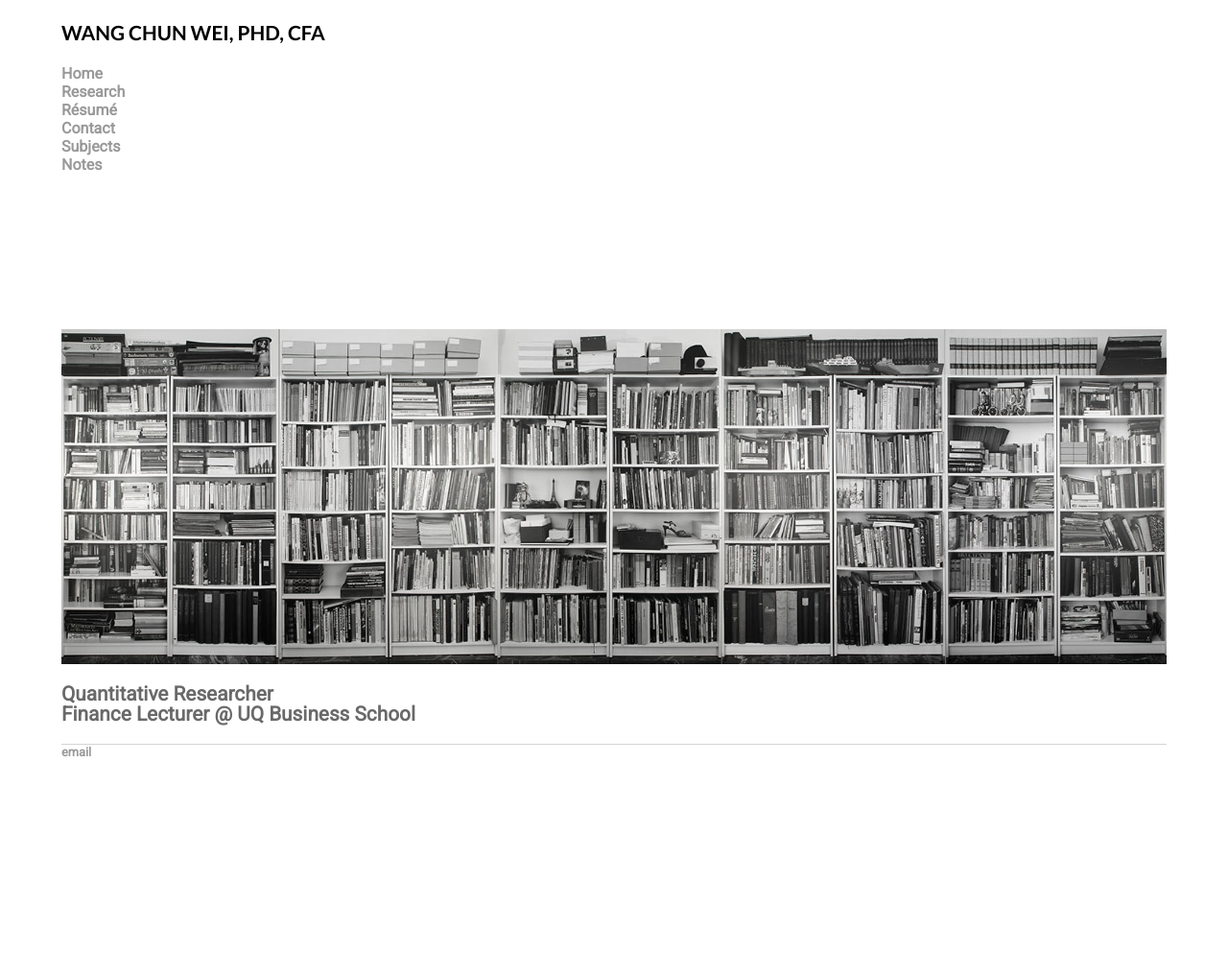
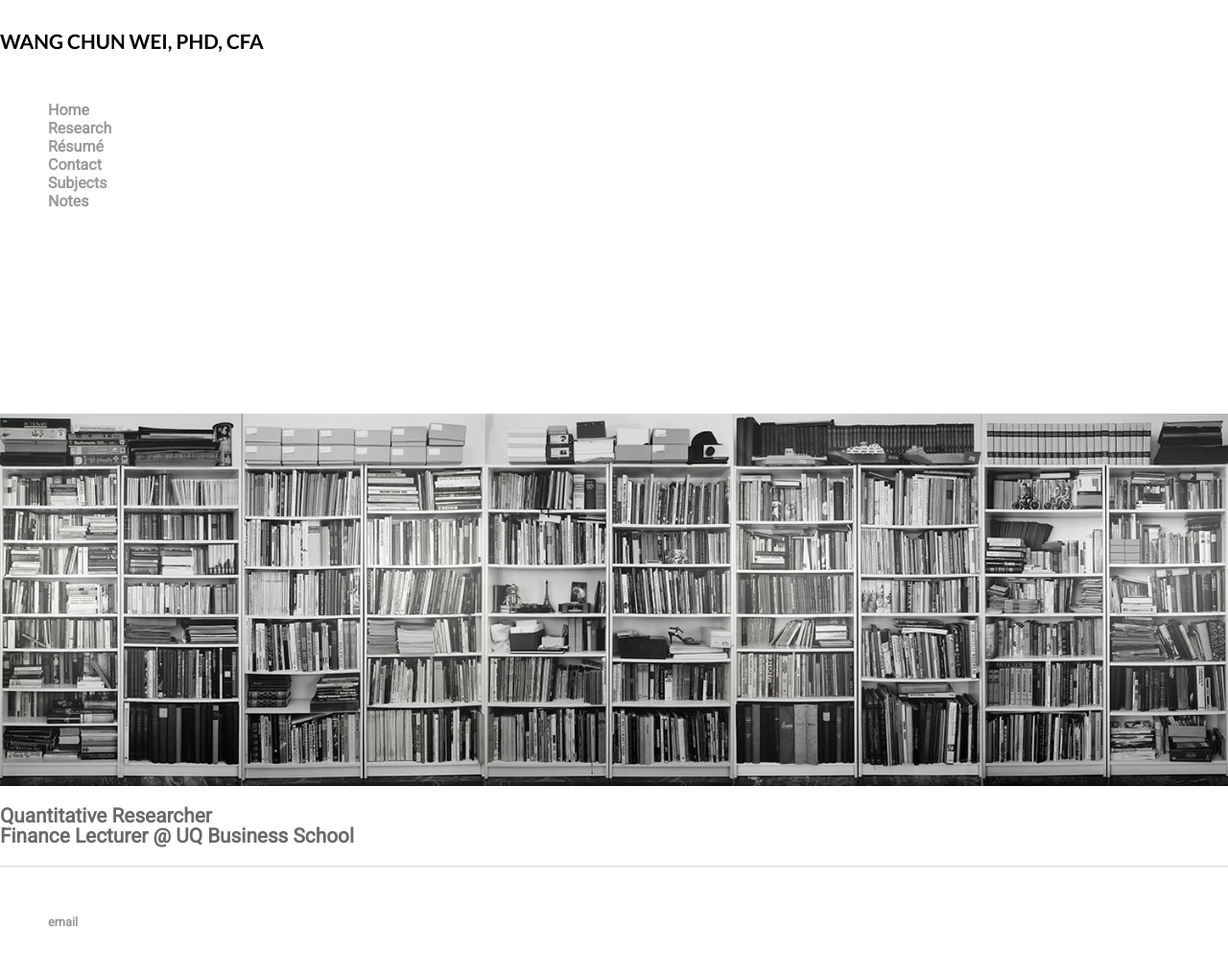
Before and after one commit to weiwangchun/weiwangchun.github.io, a Jekyll site: the page built from index.html, in a window 1280 px wide. Shown: the whole page at 96% size. Built offline with Jekyll 4.4.1, drawn with Linux system fonts in a browser that asks for light colours; some web fonts are replaced; before the commit the page ends 900 px from its top, so only the background shows below that.

Commit message:
Update main.css

```diff
--- a/css/main.css
+++ b/css/main.css
@@ -1,14 +1,14 @@
 
 body {
-    margin: 20px auto;
-    width: 90%;
+    margin: 30px auto;
+    width: 100%;
     background-color: #ffffff;
 }
 
 nav ul, footer ul {
     font-family: 'Roboto', sans-serif;
     padding: 0px;
-    margin: 0px;
+    margin: 50px;
     list-style: none;
     width: 100px;
     font-weight: bold;
```
